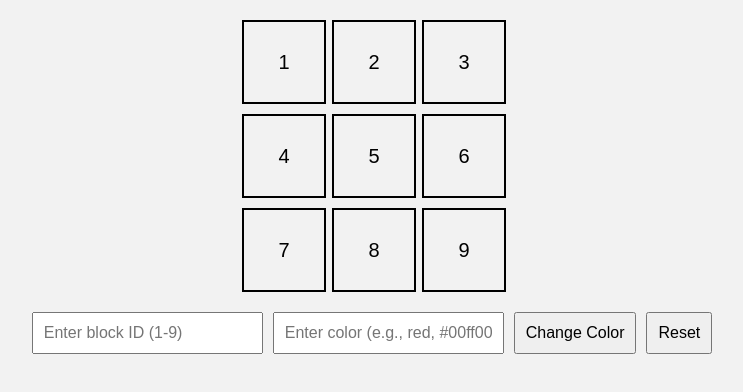
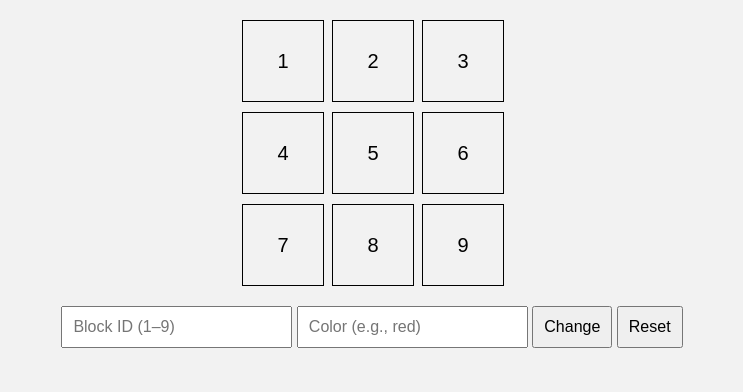
Before and after one commit to acciojob/Replit-Asian-Paints-Lucky-light-1729, a website: page main.html in a window 1280 px wide. Shown: the whole page, without its empty margins (268-1011 px from the left). Drawn offline with Linux system fonts and the light colour scheme.

Commit message:
created a submission

```diff
--- a/main.html
+++ b/main.html
@@ -7,27 +7,24 @@
 </head>
 
 <body>
-	<div id="grid-container">
-		<div id="1" class="grid-item">1</div>
-		<div id="2" class="grid-item">2</div>
-		<div id="3" class="grid-item">3</div>
-		<div id="4" class="grid-item">4</div>
-		<div id="5" class="grid-item">5</div>
-		<div id="6" class="grid-item">6</div>
-		<div id="7" class="grid-item">7</div>
-		<div id="8" class="grid-item">8</div>
-		<div id="9" class="grid-item">9</div>
+	<div class="grid-container" id="grid-container">
+	  <div class="grid-item" id="1">1</div>
+	  <div class="grid-item" id="2">2</div>
+	  <div class="grid-item" id="3">3</div>
+	  <div class="grid-item" id="4">4</div>
+	  <div class="grid-item" id="5">5</div>
+	  <div class="grid-item" id="6">6</div>
+	  <div class="grid-item" id="7">7</div>
+	  <div class="grid-item" id="8">8</div>
+	  <div class="grid-item" id="9">9</div>
 	</div>
 
-	<div class="controls">
-		<input type="text" id="block_id" placeholder="Enter block ID (1-9)" />
-		<input type="text" id="colour_id" placeholder="Enter color (e.g., red, #00ff00)" />
-		<button id="change_button">Change Color</button>
-		<button id="reset_button">Reset</button>
-	</div>
+	<input id="block_id" type="text" placeholder="Block ID (1–9)" />
+	<input id="colour_id" type="text" placeholder="Color (e.g., red)" />
+	<button id="change_button">Change</button>
+	<button id="reset_button">Reset</button>
+
 	<script type="text/javascript" src="./script.js">
 </script>
-
 </body>
-
 </html>
--- a/script.js
+++ b/script.js
@@ -2,24 +2,21 @@ document.getElementById("change_button").addEventListener("click", function () {
   const blockId = document.getElementById("block_id").value.trim();
   const color = document.getElementById("colour_id").value.trim();
 
-  // Reset all grid items to transparent
-  const gridItems = document.querySelectorAll(".grid-item");
-  gridItems.forEach(item => {
+  // Reset all grid blocks to transparent
+  document.querySelectorAll(".grid-item").forEach(item => {
     item.style.backgroundColor = "transparent";
   });
 
-  // Change selected grid block's color
-  const target = document.getElementById(blockId);
-  if (target && target.classList.contains("grid-item")) {
-    target.style.backgroundColor = color;
+  const targetBlock = document.getElementById(blockId);
+  if (targetBlock && targetBlock.classList.contains("grid-item")) {
+    targetBlock.style.backgroundColor = color;
   } else {
-    alert("Invalid block ID. Please enter a number from 1 to 9.");
+    alert("Please enter a valid block ID (1-9).");
   }
 });
 
 document.getElementById("reset_button").addEventListener("click", function () {
-  const gridItems = document.querySelectorAll(".grid-item");
-  gridItems.forEach(item => {
+  document.querySelectorAll(".grid-item").forEach(item => {
     item.style.backgroundColor = "transparent";
   });
 });
--- a/styles.css
+++ b/styles.css
@@ -14,15 +14,14 @@ body {
 }
 
 .grid-item {
+  background-color: transparent;
+  border: 1px solid black;
   width: 80px;
   height: 80px;
+  text-align: center;
   line-height: 80px;
-  text-align: center;
-  background-color: transparent;
-  border: 2px solid #000;
   font-size: 20px;
 }
-
 .controls {
   display: flex;
   justify-content: center;
```
